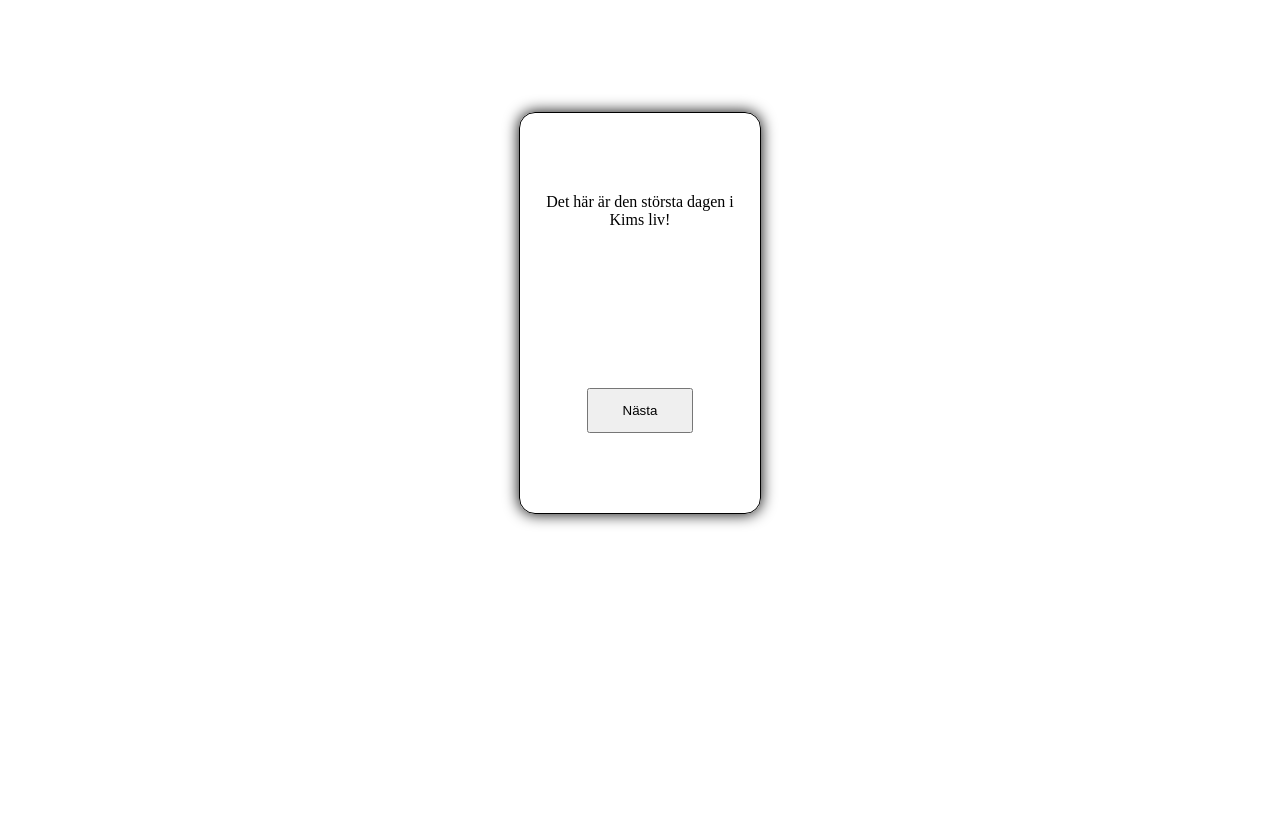
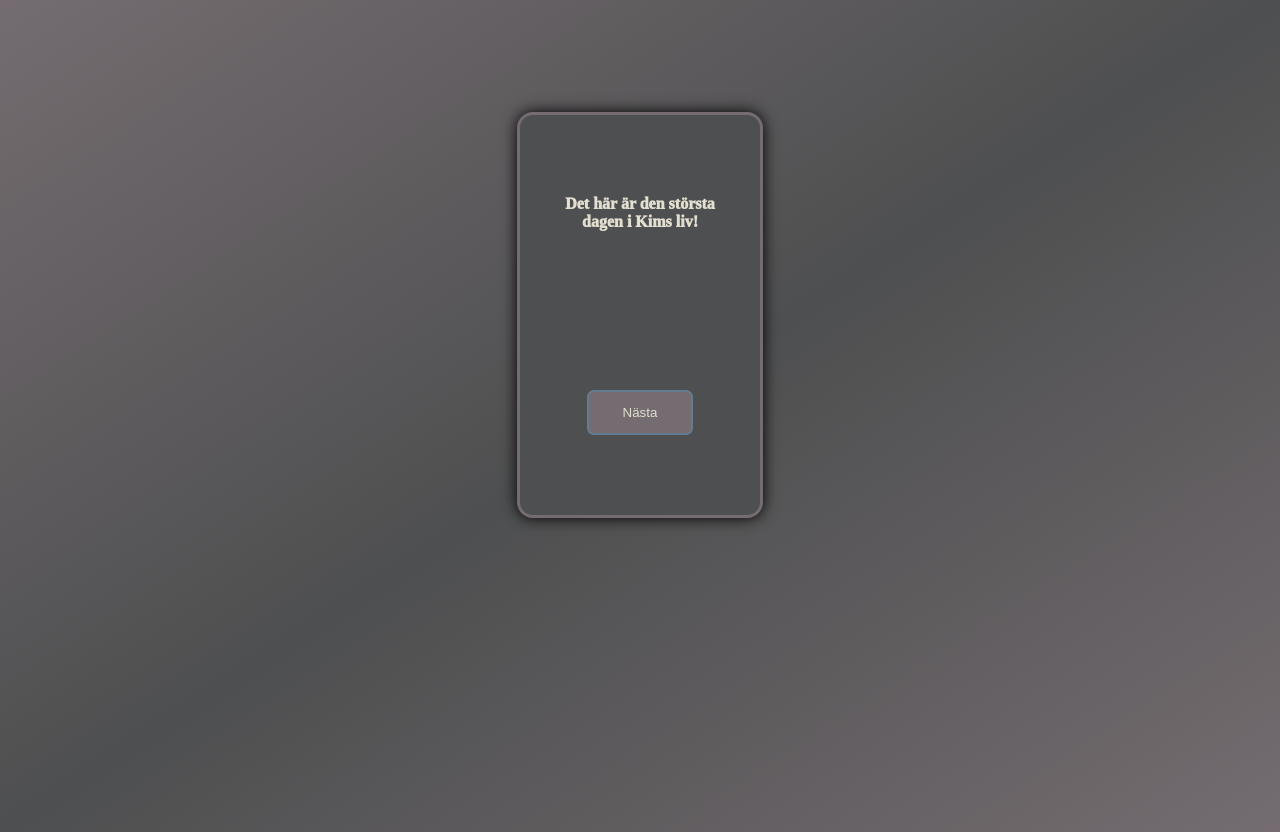
Before and after one commit to Kettler-gamer/kims-date, a plain HTML site: page index.html in a window 1280 px wide. Before the commit the page ends 800 px from the top, so only its background shows below. Drawn offline with Linux system fonts and the light colour scheme.

Commit message:
Added color palette

```diff
--- /dev/null
+++ b/assets/scss/abstract/_vars.scss
@@ -0,0 +1,4 @@
+$CBlueGray: #647c90;
+$CIvory: #e2ded0;
+$CCoolGray: #4e4f50;
+$CGray: #746c70;
--- a/assets/scss/main.scss
+++ b/assets/scss/main.scss
@@ -1,6 +1,13 @@
+@use "./abstract/vars" as *;
 @use "./pages/card";
 
 *{
     margin: 0;
     padding: 0;
 }
+
+body{
+    background-image: linear-gradient(to bottom right, $CGray, $CCoolGray, $CGray);
+    height: 110vh;
+    color: $CIvory;
+}
--- a/assets/scss/pages/_card.scss
+++ b/assets/scss/pages/_card.scss
@@ -1,3 +1,5 @@
+@use "../abstract/vars" as *;
+
 .calls{
     text-align: center;
 }
@@ -10,7 +12,9 @@
     justify-content: center;
     .card{
         position: fixed;
-        border: solid 1px black;
+        border: solid 3px $CGray;
+        background-color: $CCoolGray;
+        font-weight: 1000;
         border-radius: 1em;
         width: 15em;
         height: 25em;
@@ -26,9 +30,17 @@
             width: 80%;
         }
         button{
+            background-color: $CGray;
+            color: $CIvory;
+            border: solid 2px $CBlueGray;
+            border-radius: 0.5em;
             margin: auto;
             width: 8em;
             padding: 1em 2em;
+            transition: all 0.1s;
+        }
+        button:hover{
+            background-color: $CCoolGray;
         }
     }
     .option-card{
@@ -36,7 +48,6 @@
         height: 15em;
         width: 35%;
         z-index: 5;
-        background-color: white;
     }
     .option-card:nth-child(1){
         top: -2.5em;
```
Also changed, not shown: assets/stylesheet/main.css, 1 other file.
